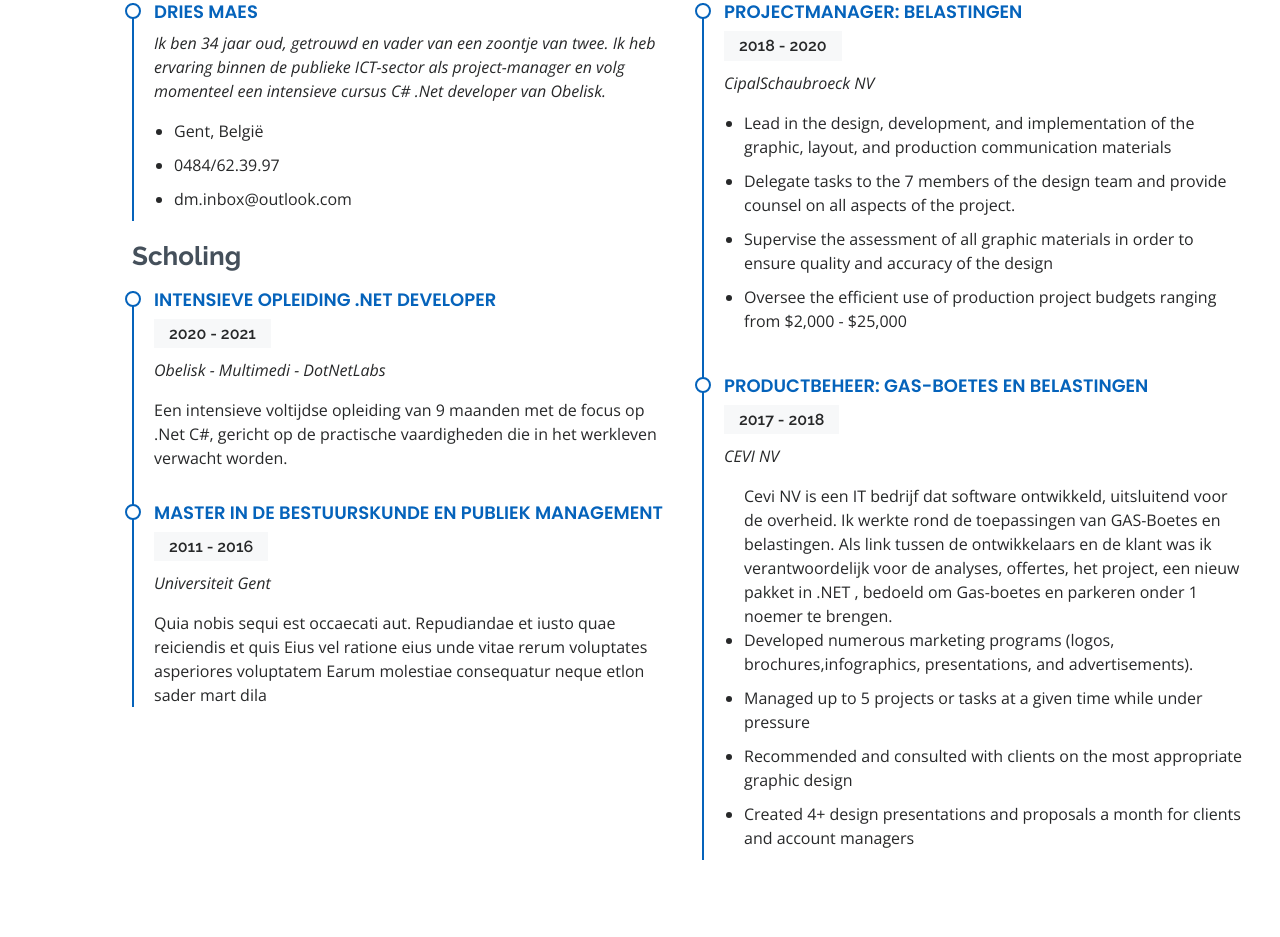
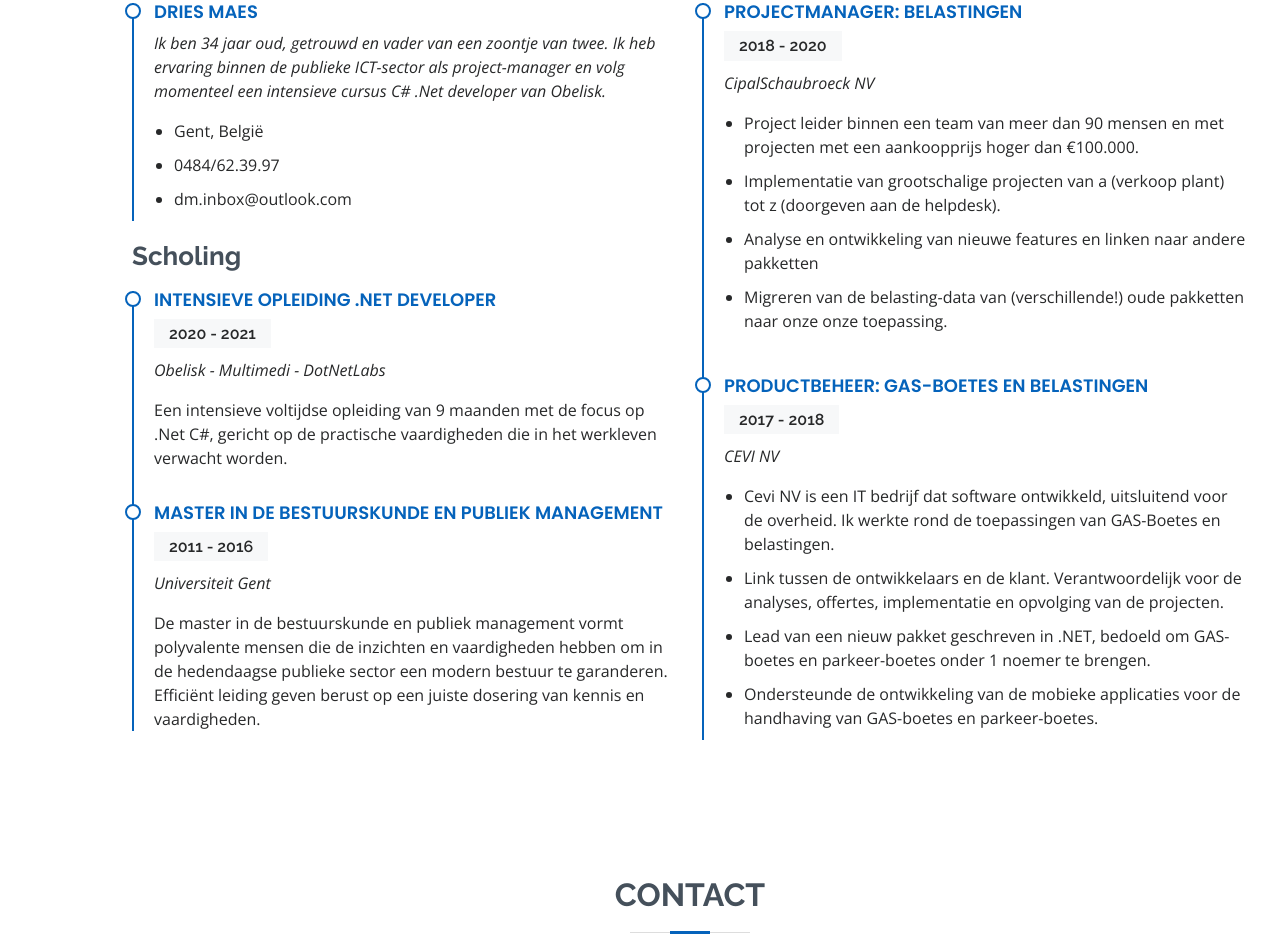
Before and after one commit to Dries-Maes/Dries-Maes.github.io, a plain HTML site: page index.html in a window 1280 px wide. Shown: the part 2101-3038 px from the top of the page. Drawn offline with nearby package versions, Linux system fonts and the light colour scheme; files whose address does not match are found by name.

Commit message:
update ervaring

```diff
--- a/index.html
+++ b/index.html
@@ -49,9 +49,11 @@
       <ul>
         <li><a href="#hero" class="nav-link scrollto active"><i class="bx bx-home"></i> <span>Home</span></a></li>
         <li><a href="#about" class="nav-link scrollto"><i class="bx bx-user"></i> <span>Over mij</span></a></li>
-        <li><a href="#resume" class="nav-link scrollto"><i class="bx bx-file-blank"></i> <span>Mijn ervaring</span></a></li>
+        <li><a href="#resume" class="nav-link scrollto"><i class="bx bx-file-blank"></i> <span>Mijn ervaring</span></a>
+        </li>
         <li><a href="#contact" class="nav-link scrollto"><i class="bx bx-envelope"></i> <span>Contact</span></a></li>
-        <li><a href="./assets/CV.pdf" class="nav-link scrollto"><i class="bx bxs-file-pdf"></i> <span>Download CV</span></a>
+        <li><a href="./assets/CV.pdf" class="nav-link scrollto"><i class="bx bxs-file-pdf"></i> <span>Download
+              CV</span></a>
         </li>
       </ul>
     </nav><!-- .nav-menu -->
@@ -85,7 +87,7 @@
           <h2>Over mij</h2>
           <div class="container">
             <section class="customer-logos slider p-0">
-              <div class="slide"><i class="devicon-csharp-plain fa-6x"></i>              </div>
+              <div class="slide"><i class="devicon-csharp-plain fa-6x"></i> </div>
               <div class="slide"><i class="devicon-visualstudio-plain fa-6x "></i></div>
               <div class="slide"><i class="devicon-photoshop-plain fa-6x "></i></div>
               <div class="slide"><i class="devicon-dot-net-plain fa-6x "></i></div>
@@ -100,7 +102,8 @@
 
         <div class="row pb-4">
           <div class="col-xl-4 ">
-            <img src="assets/img/profile-img.jpg" class="img-about align-self-center myshadow mt-2" style="border-radius: 10%;" alt="">
+            <img src="assets/img/profile-img.jpg" class="img-about align-self-center myshadow mt-2"
+              style="border-radius: 10%;" alt="">
           </div>
           <div class="col-xl-8 pt-4 pt-lg-0 content">
 
@@ -145,11 +148,13 @@
             </div>
 
             <p>
-              Out-of-the-box-, innovatief-, cratief- en analytisch denken zijn mij eigen. Mijn studies en werkervaring leerden mij problemen snel en
+              Out-of-the-box-, innovatief-, cratief- en analytisch denken zijn mij eigen. Mijn studies en werkervaring
+              leerden mij problemen snel en
               efficient op te lossen en deze, door middel van een goede planning, te anticiperen.
               Ik leer snel en graag bij en ik verwelkom
               nieuwe ervaringen. Ik zoek een nieuwe uitdaging met een aangename professionele werksfeer en met
-              groei- en ontwikkelingsmogelijkheden binnen het bedrijf. Mijn inzet en motivatie beperken mijn inwerkperiode
+              groei- en ontwikkelingsmogelijkheden binnen het bedrijf. Mijn inzet en motivatie beperken mijn
+              inwerkperiode
               tot een minimum.
               Ik ben inzetbaar op verschillende functies en kan mijn skilset snel
               en efficient uitbreiden naargelang de noden van uw bedrijf.
@@ -308,10 +313,12 @@
     <section id="resume" class="resume">
       <div class="container" data-aos="fade-up">
 
-        <div class="section-title border-secondary" >
+        <div class="section-title border-secondary">
           <h2>Ervaring</h2>
-          <div style="border-top: 2px solid rgba(0, 0, 0, 0.1) ; border-bottom: 2px solid rgba(0, 0, 0, 0.1)" class="p-3" class="p-3" >
-          <h4>贏的決心，成功的渴望，達到百分百潛力的驅策 這些就是打開自身優秀的鑰匙。孔子 <br class="m-5">"The will to win, the desire to succeed, the urge to reach
+          <div style="border-top: 2px solid rgba(0, 0, 0, 0.1) ; border-bottom: 2px solid rgba(0, 0, 0, 0.1)"
+            class="p-3" class="p-3">
+            <h4>贏的決心，成功的渴望，達到百分百潛力的驅策 這些就是打開自身優秀的鑰匙。孔子 <br class="m-5">"The will to win, the desire to succeed, the urge
+              to reach
               your full potential... these are the keys that will unlock the door to personal excellence." Confusius (ca
               500BC) </h4>
           </div>
@@ -339,15 +346,14 @@
               <h4>Intensieve opleiding .Net Developer </h4>
               <h5>2020 - 2021</h5>
               <p><em>Obelisk - Multimedi - DotNetLabs</em></p>
-              <p>Een intensieve voltijdse opleiding van 9 maanden met de focus op .Net C#, gericht op de practische vaardigheden die in het werkleven verwacht worden. </p>
+              <p>Een intensieve voltijdse opleiding van 9 maanden met de focus op .Net C#, gericht op de practische
+                vaardigheden die in het werkleven verwacht worden. </p>
             </div>
             <div class="resume-item">
               <h4>Master in de bestuurskunde en publiek management</h4>
               <h5>2011 - 2016</h5>
               <p><em>Universiteit Gent</em></p>
-              <p>Quia nobis sequi est occaecati aut. Repudiandae et iusto quae reiciendis et quis Eius vel ratione eius
-                unde vitae rerum voluptates asperiores voluptatem Earum molestiae consequatur neque etlon sader mart
-                dila</p>
+              <p>De master in de bestuurskunde en publiek management vormt polyvalente mensen die de inzichten en vaardigheden hebben om in de hedendaagse publieke sector een modern bestuur te garanderen. Efficiënt leiding geven berust op een juiste dosering van kennis en vaardigheden.</p>
             </div>
           </div>
           <div class="col-lg-6">
@@ -357,15 +363,11 @@
               <h5>2018 - 2020</h5>
               <p><em>CipalSchaubroeck NV </em></p>
               <ul>
+                <li> Project leider binnen een team van meer dan 90 mensen en met projecten met een aankoopprijs hoger dan €100.000.</li>
+                <li> Implementatie van grootschalige projecten van a (verkoop plant) tot z (doorgeven aan de helpdesk).</li>
+                <li> Analyse en ontwikkeling van nieuwe features en linken naar andere pakketten</li>
+                <li> Migreren van de belasting-data van (verschillende!) oude pakketten naar onze onze toepassing.</li>
 
-
-                <li>Lead in the design, development, and implementation of the graphic, layout, and production
-                  communication materials</li>
-                <li>Delegate tasks to the 7 members of the design team and provide counsel on all aspects of the
-                  project. </li>
-                <li>Supervise the assessment of all graphic materials in order to ensure quality and accuracy of the
-                  design</li>
-                <li>Oversee the efficient use of production project budgets ranging from $2,000 - $25,000</li>
               </ul>
             </div>
             <div class="resume-item">
@@ -373,16 +375,19 @@
               <h5>2017 - 2018</h5>
               <p><em>CEVI NV</em></p>
               <ul>
-                Cevi NV is een IT bedrijf dat software ontwikkeld, uitsluitend voor de overheid. Ik werkte rond de toepassingen van GAS-Boetes en
- belastingen.
- Als link tussen de ontwikkelaars en de klant was ik verantwoordelijk voor de analyses, offertes,
-het project, een nieuw pakket in .NET , bedoeld om Gas-boetes en parkeren onder 1 noemer te brengen.
-                <li>Developed numerous marketing programs (logos, brochures,infographics, presentations, and
-                  advertisements).</li>
+                <li>Cevi NV is een IT bedrijf dat software ontwikkeld, uitsluitend voor de overheid. Ik werkte rond de
+                  toepassingen van GAS-Boetes en
+                  belastingen. </li>
 
-                <li>Managed up to 5 projects or tasks at a given time while under pressure</li>
-                <li>Recommended and consulted with clients on the most appropriate graphic design</li>
-                <li>Created 4+ design presentations and proposals a month for clients and account managers</li>
+                <li>Link tussen de ontwikkelaars en de klant. Verantwoordelijk voor de analyses, offertes, implementatie
+                  en opvolging van de projecten. </li>
+
+                <li> Lead van een nieuw pakket geschreven in .NET, bedoeld om GAS-boetes en parkeer-boetes onder 1
+                  noemer te brengen. </li>
+                <li>Ondersteunde de ontwikkeling van de mobieke applicaties voor de handhaving van GAS-boetes en
+                  parkeer-boetes. </li>
+
+
               </ul>
             </div>
           </div>
@@ -788,7 +793,9 @@ het project, een nieuw pakket in .NET , bedoeld om Gas-boetes en parkeren onder
               <div class="email">
                 <i class="bi bi-envelope"></i>
                 <h4>Email:</h4>
-                <a href="mailto:dm.inbox@outlook.com"><p>dm.inbox@outlook.com</p></a>
+                <a href="mailto:dm.inbox@outlook.com">
+                  <p>dm.inbox@outlook.com</p>
+                </a>
               </div>
 
               <div class="phone">
@@ -875,4 +882,5 @@ het project, een nieuw pakket in .NET , bedoeld om Gas-boetes en parkeren onder
   <script src="assets/js/main.js"></script>
 
 </body>
+
 </html>
```
Lines whose indentation alone changed are shown as unchanged.
